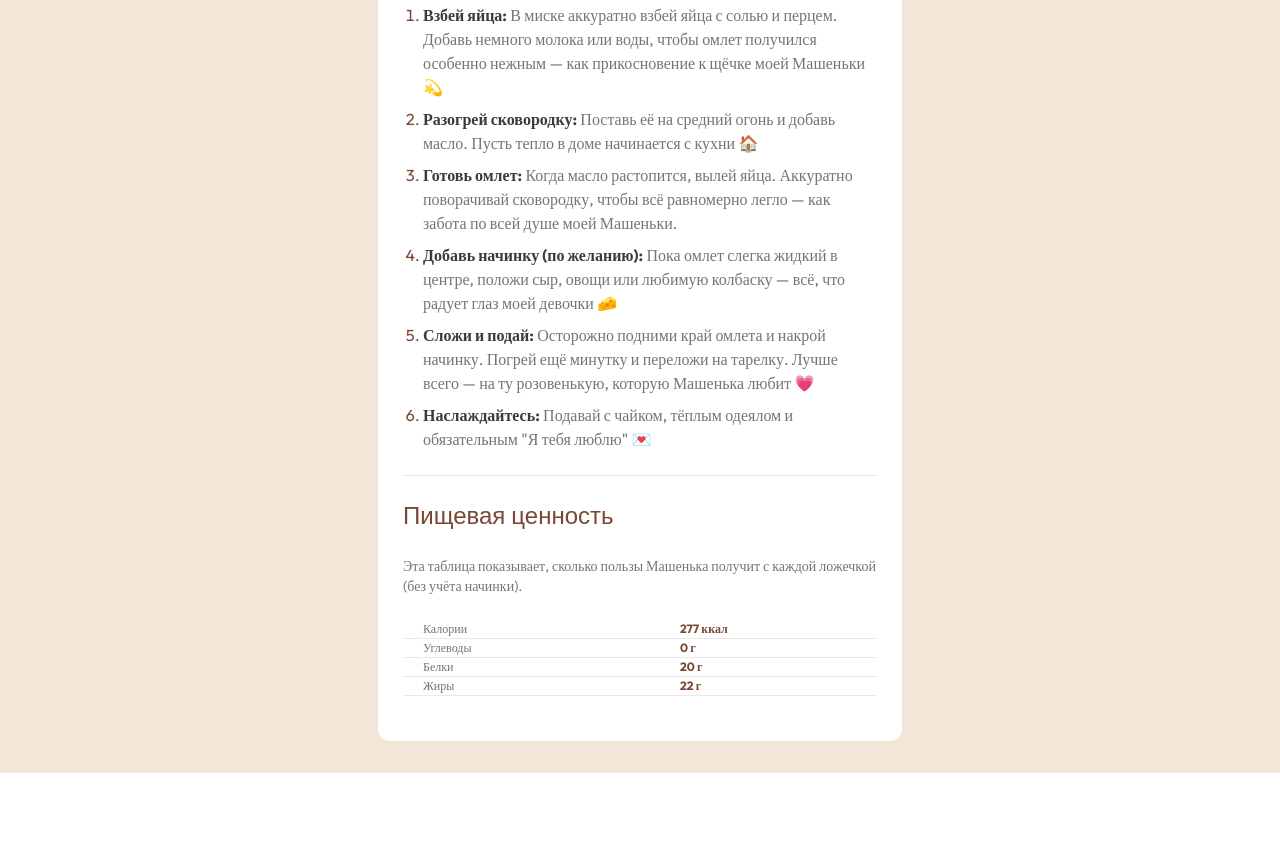
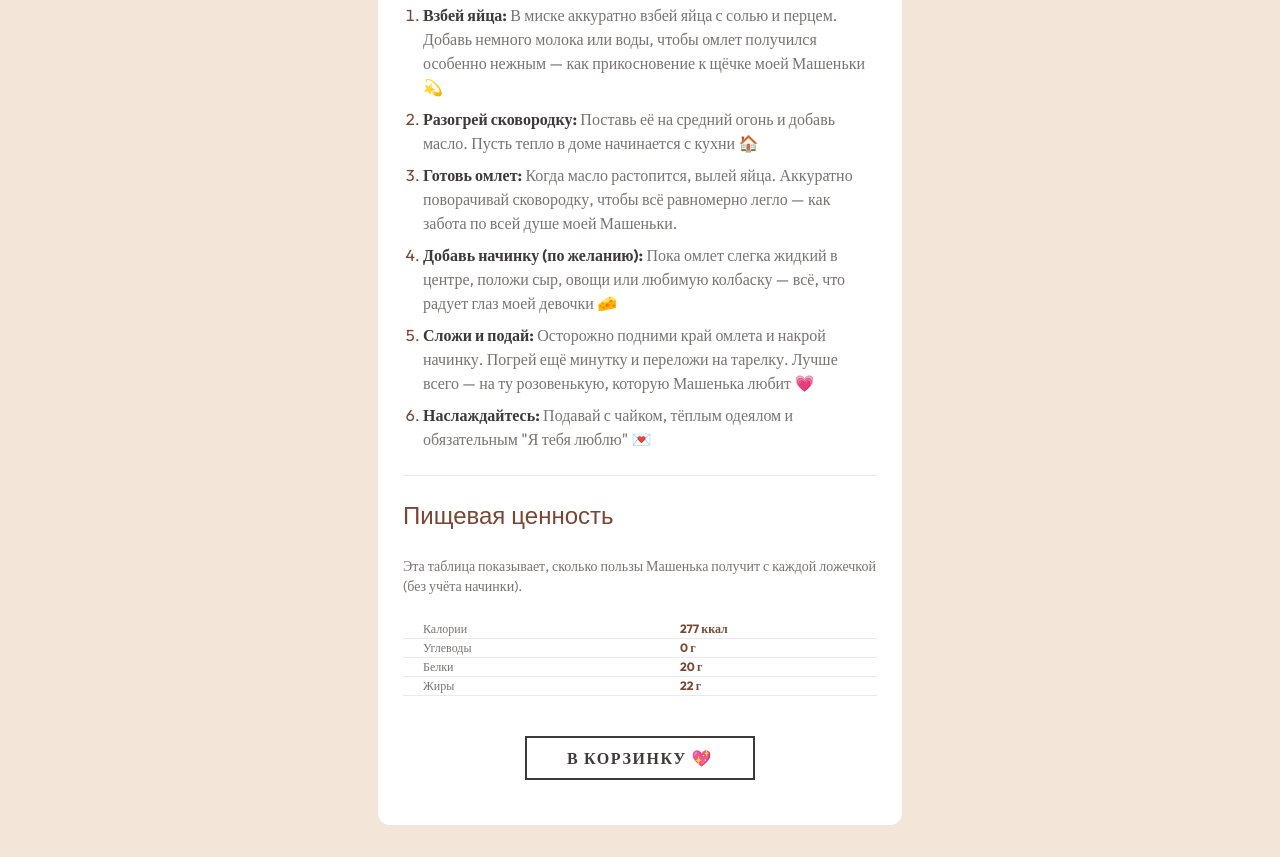
Before and after one commit to lordever/tailwind-sandbox, a website: page index.html in a window 1280 px wide. Shown: the part 1103-1960 px from the top of the page. Before the commit the page ends 1876 px from the top, so only its background shows below. Drawn offline with Linux system fonts and the light colour scheme.

Commit message:
Cooking with love :)

```diff
--- a/index.html
+++ b/index.html
@@ -35,7 +35,8 @@
                     Лучший способ порадовать мою любимую Машеньку — это приготовить ей омлет!
                     Идеально подходит для нежного утреннего завтрака.
                     Классический омлет из взбитых яиц, обжаренных до золотистой корочки,
-                    с начинкой по вкусу: сыр, овощи или колбаска (которую так любит мой любимый зайчик 🐰).
+                    с начинкой по вкусу: сыр, овощи или колбаска (которую так любит мой любимый
+                    зайчик 🐰).
                 </p>
 
                 <!--Preparation time -->
@@ -44,7 +45,8 @@
 
                     <ol class="list list-disc marker:text-darkPink text-black">
                         <li>
-                            <p><strong>Общее:</strong> примерно 10 минут — как раз, чтобы Машенька проснулась 🌞</p>
+                            <p><strong>Общее:</strong> примерно 10 минут — как раз, чтобы Машенька
+                                проснулась 🌞</p>
                         </li>
                         <li>
                             <p><strong>Подготовка:</strong> 5 минут (и 1 минута на поцелуй 😘)</p>
@@ -62,9 +64,13 @@
                     <ol class="list list-disc marker:text-brown text-gray">
                         <li><span>2–3 крупных яйца, взбитых с добротой 🥚</span></li>
                         <li><span>Соль по вкусу (и щепоточка любви 💖)</span></li>
-                        <li><span>Перец по вкусу — чтобы было чуть пикантно, как наши обнимашки 🌶️</span></li>
+                        <li>
+                            <span>Перец по вкусу — чтобы было чуть пикантно, как наши обнимашки 🌶️</span>
+                        </li>
                         <li><span>1 столовая ложка масла или сливочного масла 🧈</span></li>
-                        <li><span>Дополнительно: сыр, овощи, мясо — всё, что любит моя Машенька 🍳</span></li>
+                        <li>
+                            <span>Дополнительно: сыр, овощи, мясо — всё, что любит моя Машенька 🍳</span>
+                        </li>
                     </ol>
                 </section>
 
@@ -124,7 +130,8 @@
                     <h2 class="text-2xl text-brown">Пищевая ценность</h2>
 
                     <p class="text-sm text-gray font-outfit">
-                        Эта таблица показывает, сколько пользы Машенька получит с каждой ложечкой (без учёта начинки).
+                        Эта таблица показывает, сколько пользы Машенька получит с каждой ложечкой
+                        (без учёта начинки).
                     </p>
 
                     <table class="table-auto text-sm md:text-xs font-outfit">
@@ -151,6 +158,12 @@
                         </tbody>
                     </table>
                 </section>
+
+                <section class="flex w-full justify-center mt-4">
+                    <button class="btn">
+                        В корзинку 💖
+                    </button>
+                </section>
             </section>
         </div>
     </div>
--- a/input.css
+++ b/input.css
@@ -10,4 +10,9 @@
     .divider {
         @apply border-b w-full h-0 px-[25px] border-lightGray;
     }
+
+    .btn {
+        @apply px-10 py-2 my-0 font-bold tracking-widest uppercase border-2
+        border-black font-outfit hover:bg-black hover:text-white;
+    }
 }
```
Also changed, not shown: css/style.css.
